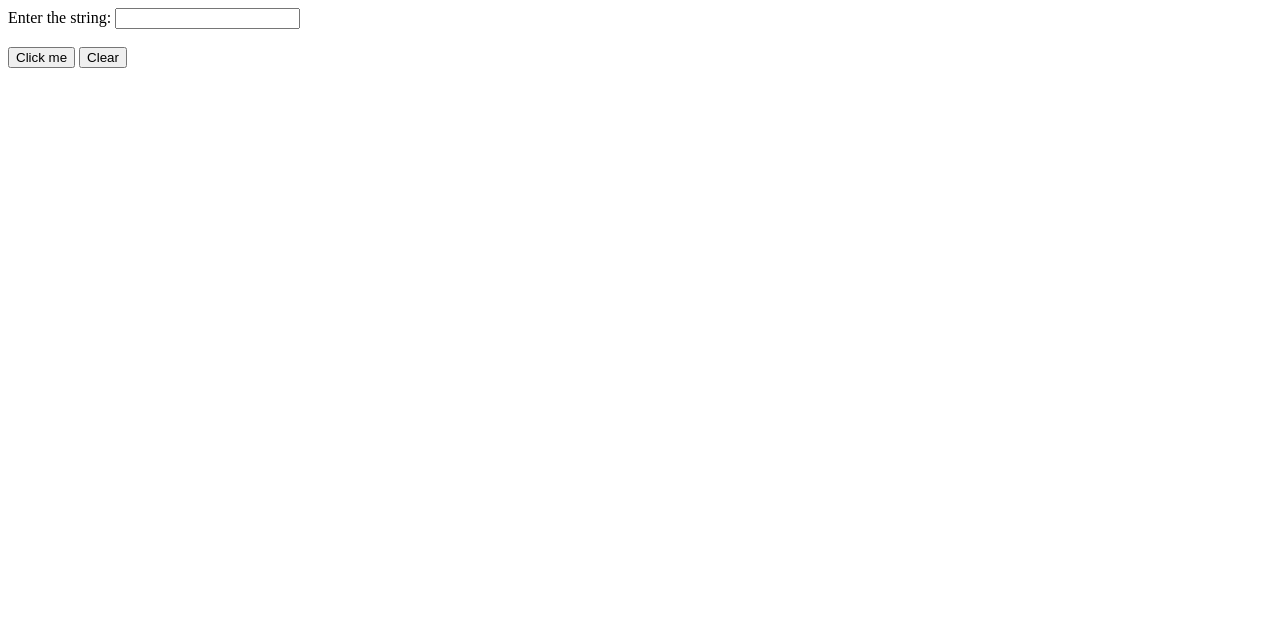
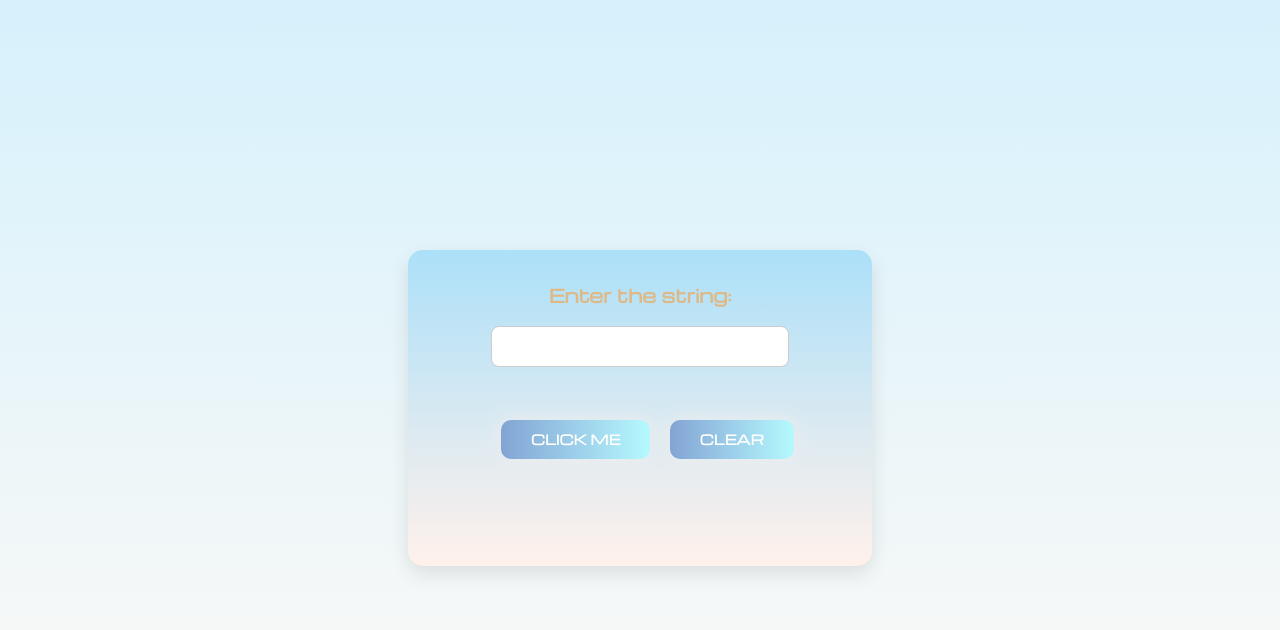
Before and after one commit to priyalodha41/Javascript_Projects, a plain HTML site: page Multi-Ques/Questions/Q4/index.html in a window 1280 px wide. Drawn offline with nearby package versions, Linux system fonts and the light colour scheme; the site is published under a folder, as on GitHub Pages, so addresses that start at the root find nothing.

Commit message:
Adding spaces

```diff
--- a/Multi-Ques/Questions/Q4/index.html
+++ b/Multi-Ques/Questions/Q4/index.html
@@ -4,8 +4,7 @@
     <meta charset="UTF-8">
     <meta name="viewport" content="width=device-width, initial-scale=1.0">
     <title>Questions</title>
-
-      <link rel="stylesheet" href="/Multi-Ques/assets/css/style.css">
+    <link rel="stylesheet" href="../../assets/css/style.css">
 </head>
 <body>
 
```
Also changed, not shown: Multi-Ques/Questions/Q2/index.html (+1 -3 lines), Multi-Ques/Questions/Q3/index.html (+1 -2 lines), Multi-Ques/Questions/Q8/index.html (+1 -1 lines).
